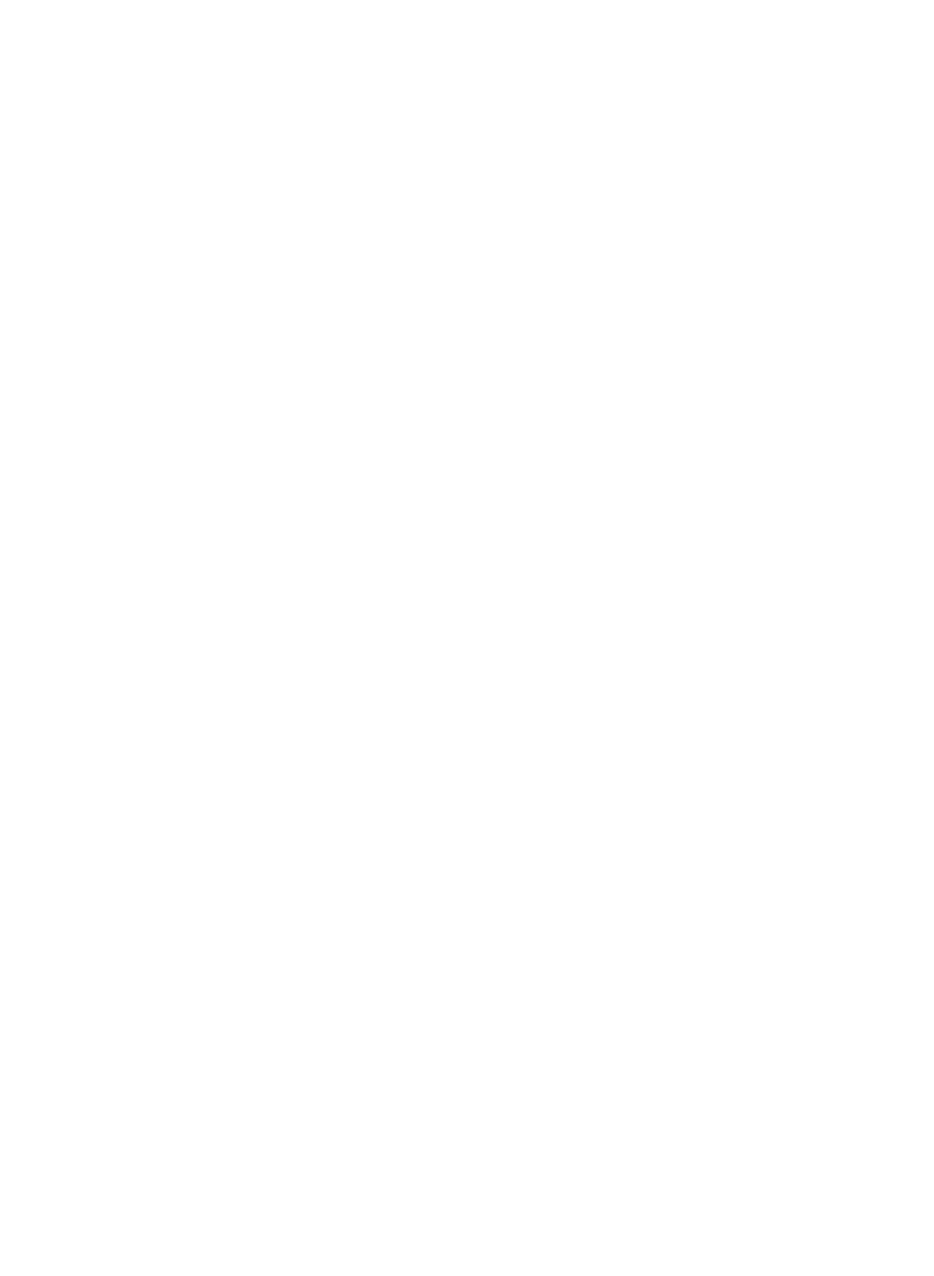
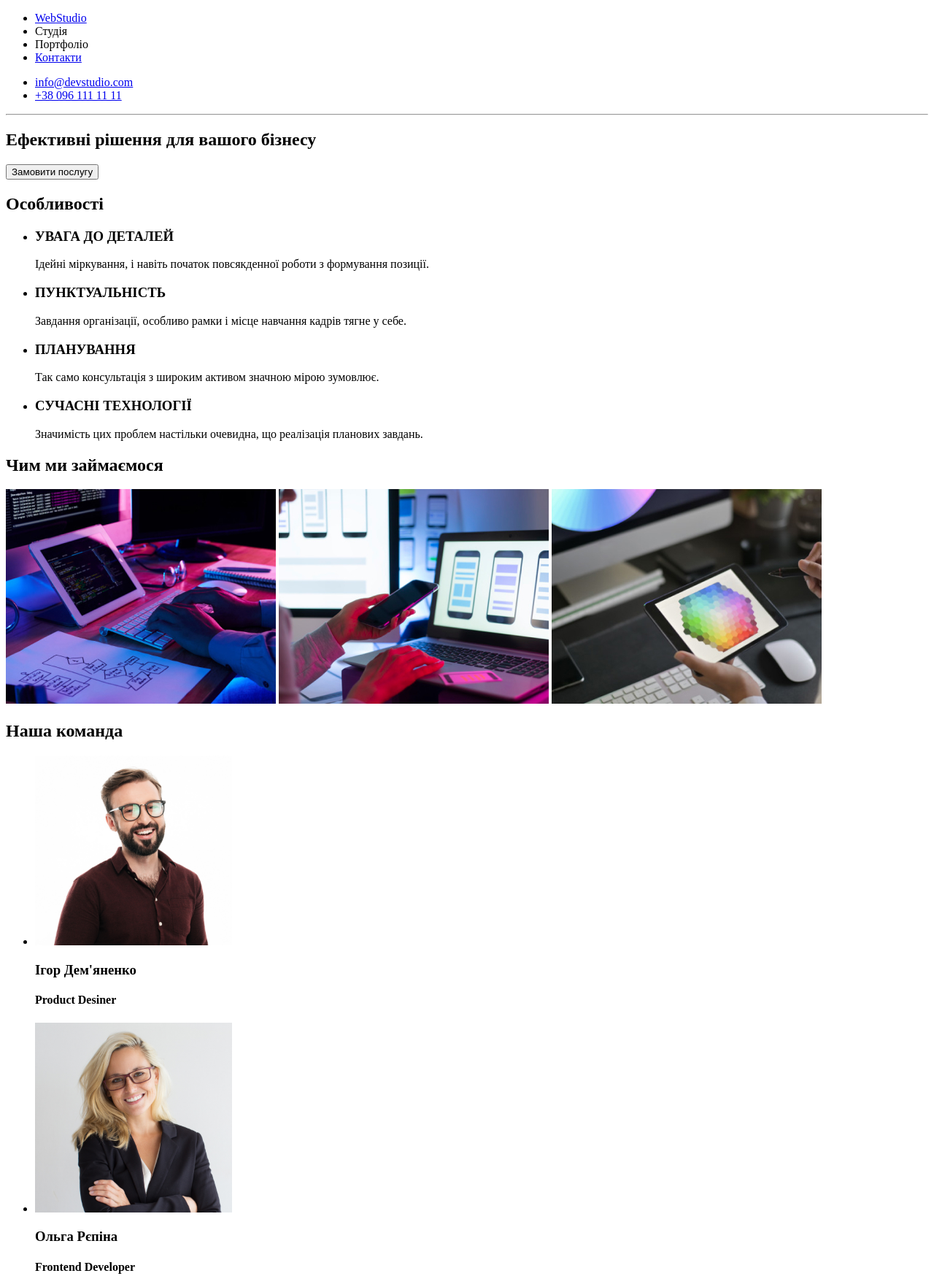
Before and after one commit to iSerge1987/goit-markup-hw-01, a plain HTML site: page index.html in a window 1280 px wide. Shown: the top 1748 px of the page at 73% size. Before the commit the page ends 800 px from the top, so only its background shows below. Drawn offline with Linux system fonts and the light colour scheme.

Commit message:
HW01 Ver.1.0

```diff
--- a/index.html
+++ b/index.html
@@ -6,33 +6,100 @@
         <meta name="viewport" content="width=device-width, initial-scale=1.0">
         <title>Web Studio (Version 2.1) - Figma</title>
     </head>
-
     <body>
         <header>
+            <!-- Header Content -->
             <nav>
+                <ul>
+                    <li><a href="./index.html" lang="en"><span>Web</span>Studio</a></li>
+                    <li><a href=""></a>Студія</li>
+                    <li><a href=""></a>Портфоліо</li>
+                    <li><a href="#address">Контакти</a></li>
+                </ul>
+            </nav>
 
-            </nav>
+            <div>
+                <ul>
+                    <li><a href="mailto:info@devstudio.com" lang="en">info@devstudio.com</a></li>
+                    <li><a href="tel:+380961111111">+38 096 111 11 11</a></li>
+                </ul>
+            </div>
+            <hr>
         </header>
 
-        <!-- Main Content -->
         <main>
-            <Section>
+            <!-- Main Content -->
+            <section>
+                <h1>Ефективні рішення для вашого бізнесу</h1>
+                <button type="button">Замовити послугу</button>
+            </section>
 
-            </Section>
-            <Section>
+            <section>
+                <h2>Особливості</h2>
+                <ul>
+                    <li>
+                        <h3>УВАГА ДО ДЕТАЛЕЙ</h3>
+                        <p>Ідейні міркування, і навіть початок повсякденної роботи з формування позиції.</p>
+                    </li>
+                    <li>
+                        <h3>ПУНКТУАЛЬНІСТЬ</h3>
+                        <p>Завдання організації, особливо рамки і місце навчання кадрів тягне у себе.</p>
+                    </li>
+                    <li>
+                        <h3>ПЛАНУВАННЯ</h3>
+                        <p>Так само консультація з широким активом значною мірою зумовлює.</p>
+                    </li>
+                    <li>
+                        <h3>СУЧАСНІ ТЕХНОЛОГІЇ</h3>
+                        <p>Значимість цих проблем настільки очевидна, що реалізація планових завдань.</p>
+                    </li>
+                </ul>
+            </section>
 
-            </Section>
-            <Section>
+            <section>
+                <h2>Чим ми займаємося</h2>
+                <a href=""><img src="./images/programming.jpg" alt="Зображення крупним планом. Робоче місце програміста" width="370"></a>
+                <a href=""><img src="./images/application.jpg" alt="Дизайнери веб-інтерфейсу розробляють додатки до смартфонів" width="370"></a>
+                <a href=""><img src="./images/creative-design.jpg" alt="Креативний художній веб-дизайн із можливістю вибору кольору графічним планшетом" width="370"></a>
+            </section>
 
-            </Section>
-            <Section>
-
-            </Section>
+            <section>
+                <h2>Наша команда</h2>
+            <!-- Участники проекта и их специальности вместо тега <p> выделены тегами <h3> и <h4> для лучшей индексации специалистов -->
+                <ul>
+                    <li>
+                        <img src="./images/demyanenko.jpg" alt="Світлина Ігоря Дем'яненко" width="270">
+                        <h3>Ігор Дем'яненко</h3>
+                        <h4 lang="en">Product Desiner</h4>
+                    </li>
+                    <li>
+                        <img src="./images/repina.jpg" alt="Світлина Ользі Рєпіної" width="270">
+                        <h3>Ольга Рєпіна</h3>
+                        <h4 lang="en">Frontend Developer</h4>
+                    </li>
+                    <li>
+                        <img src="./images/tarasov.jpg" alt="Світлина Миколи Тарасова" width="270">
+                        <h3>Микола Тарасов</h3>
+                        <h4 lang="en">Marketing</h4>
+                    </li>
+                    <li>
+                        <img src="./images/yermakov.jpg" alt="Світлина Михайла Єрмакова" width="270">
+                        <h3>Михайло Єрмаков</h3>
+                        <h4 lang="en">UI Designer</h4>
+                    </li>
+                </ul>
+            </section>
         </main>
 
         <footer>
-            <address>
-
+            <!-- Footer Content -->
+            <a href="./index.html" lang="en"><span>Web</span>Studio</a>
+            <address id="address">
+                <ul>
+                    <li>м. Київ, пр-т Лесі Українки, 26</li>
+                    <li><a href="mailto:info@devstudio.com" lang="en">info@devstudio.com</a></li>
+                    <li><a href="tel:+380961111111">+38 096 111 11 11</a></li>
+                </ul>
             </address>
         </footer>
     </body>
```
Also changed, not shown: images/application.jpg (added), images/creative-design.jpg (added), images/demyanenko.jpg (added), images/programming.jpg (added), images/repina.jpg (added), images/tarasov.jpg (added), images/yermakov.jpg (added).
